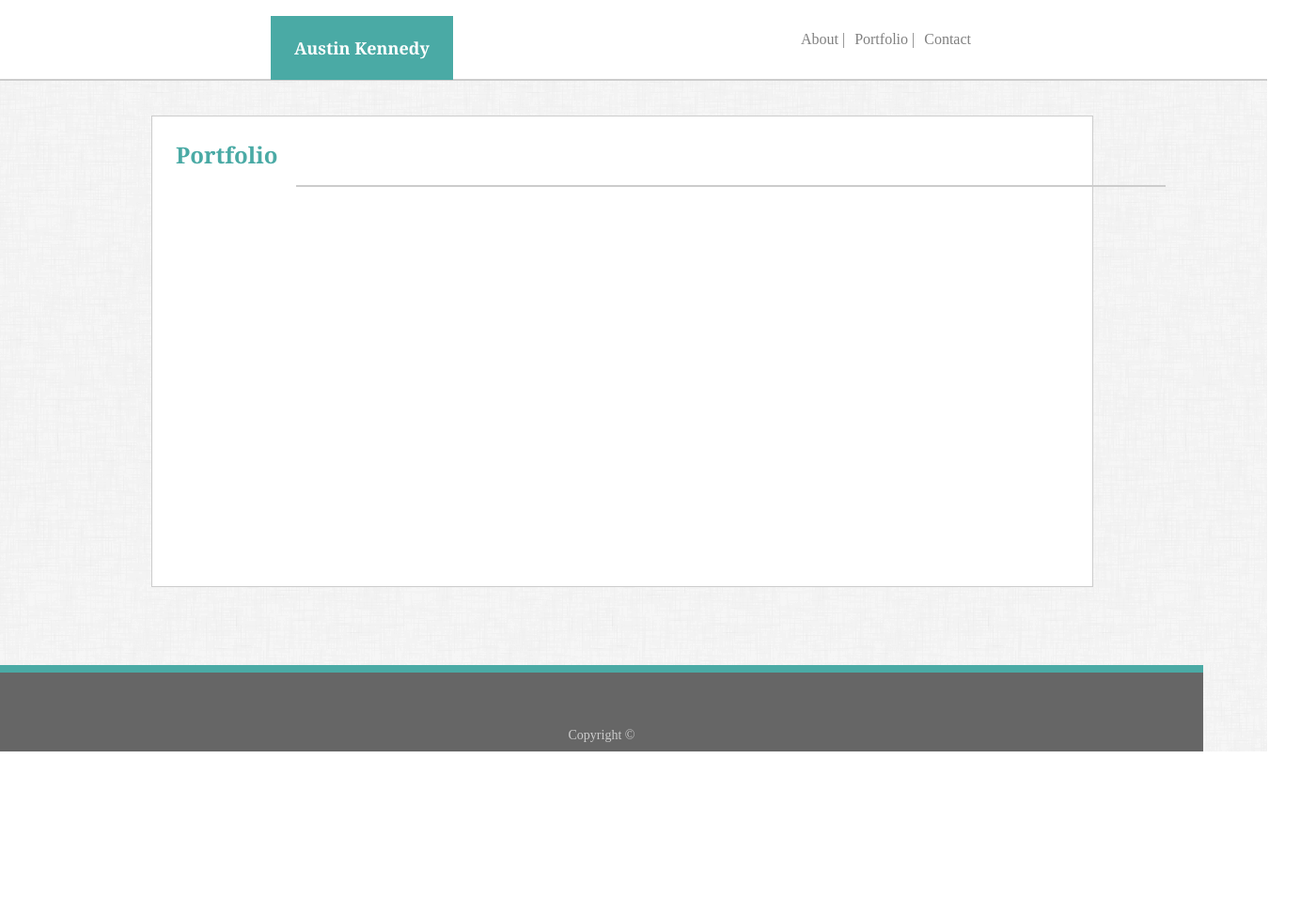
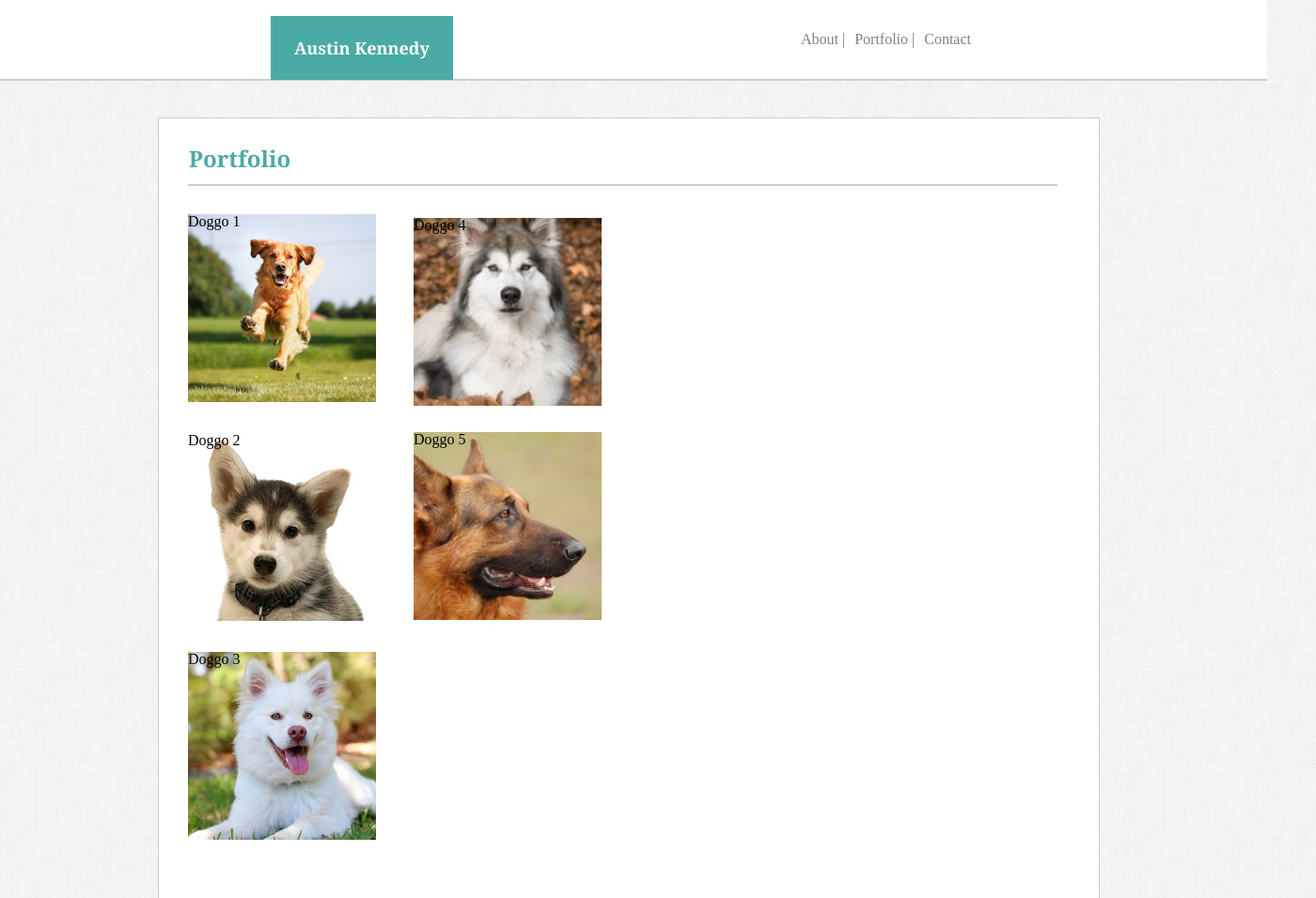
Before and after one commit to kennedyaustin/Basic-Portfolio, a plain HTML site: page portfolio.html in a window 1280 px wide. Shown: the top 956 px of the page at 94% size, 1400 px wide, since content can reach past the window. Before the commit the page ends 800 px from the top, so only its background shows below. Drawn offline with Linux system fonts and the light colour scheme.

Commit message:
finished most of portfolio

```diff
--- a/assets/css/style.css
+++ b/assets/css/style.css
@@ -234,12 +234,12 @@ body {
   }
 
   #PortfolioBox {
-    position: absolute;
+    position: relative;
     z-index: 3;
-    right: -513px;
-    top: -30px;
+    right: 12px;
+    top: -50px;
     width: 960px;
-    height: 450px;
+    height: 780px;
     padding: 20px;
     padding-top: 30px;
     margin-right: 10px;
@@ -253,11 +253,61 @@ body {
     font-weight: bold;
     font-size: x-large;
     color: #4aaaa5;
-    position: absolute;
-    z-index: 3;
-    left: -463px;
-    top: -30px;
+    position: relative;
+    z-index: 7;
+    left: -390px;
+    top: -880px;
     padding: 20px;
     padding-top: 30px;
     margin-left: 10px;
   }
+
+  .Box1 {
+    position: relative;
+    z-index: 6;
+    top: -120px;
+    left: 40px;
+  }
+
+  .Text {
+    position: absolute;
+
+  }
+
+  .Box2 {
+    position: relative;
+    z-index: 6;
+    top: -90px;
+    left: 40px;
+  }
+
+  .Box3 {
+    position: relative;
+    z-index: 6;
+    top: -60px;
+    left: 40px;
+  }
+
+  .Box4 {
+    position: relative;
+    z-index: 6;
+    top: -725px;
+    left: 280px;
+  }
+
+  .Box5 {
+    position: relative;
+    z-index: 6;
+    top: -700px;
+    left: 280px;
+  }
+
+.linePort {
+  position: relative;
+    z-index: 6;
+    width: 925px;
+    height: 2px;
+    background: #cccccc;
+    top: 110px;
+    left: 40px;
+}
--- a/portfolio.html
+++ b/portfolio.html
@@ -38,7 +38,7 @@
 
     <div class="boundary">
 
-        <div class="line"></div>
+        <div class="linePort"></div>
         <!-- This is the simple background section on the page-->
         <div id="aboutrelative">
 
@@ -46,6 +46,66 @@
             <div id="PortfolioBox"></div>
 
             <h2 id="PortfolioHeader">Portfolio</h2>
+
+        </div>
+
+        <div class="Box1">
+
+            <div class="Text">
+                <h3>Doggo 1</h3>
+            </div>
+
+            <div class="Image">
+                <img src="../Basic-Portfolio/images/dog1.jpg" >
+            </div>
+
+        </div>
+
+        <div class="Box2">
+
+            <div class="Text">
+                <h3>Doggo 2</h3>
+            </div>
+
+            <div class="Image">
+                <img src="../Basic-Portfolio/images/dog2.jpg" >
+            </div>
+
+        </div>
+
+        <div class="Box3">
+
+            <div class="Text">
+                <h3>Doggo 3</h3>
+            </div>
+
+            <div class="Image">
+                <img src="../Basic-Portfolio/images/dog3.jpg" >
+            </div>
+
+        </div>
+
+        <div class="Box4">
+
+            <div class="Text">
+                <h3>Doggo 4</h3>
+            </div>
+
+            <div class="Image">
+                <img src="../Basic-Portfolio/images/dog4.jpg" >
+            </div>
+
+        </div>
+
+        <div class="Box5">
+
+            <div class="Text">
+                <h3>Doggo 5</h3>
+            </div>
+
+            <div class="Image">
+                <img src="../Basic-Portfolio/images/dog5.jpg" >
+            </div>
 
         </div>
 
```
Also changed, not shown: images/dog1.jpg (added), images/dog2.jpg (added), images/dog3.jpg (added), images/dog4.jpg (added), images/dog5.jpg (added).
